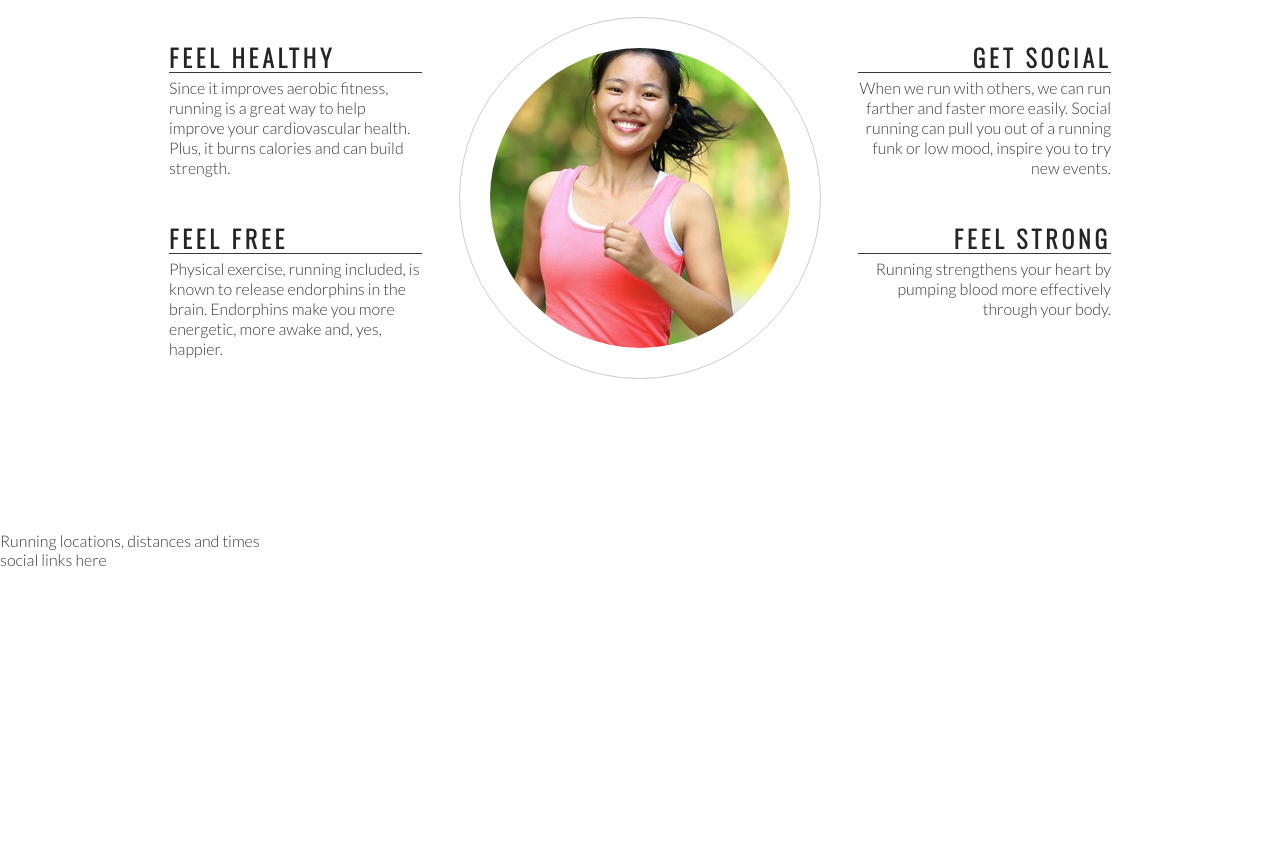
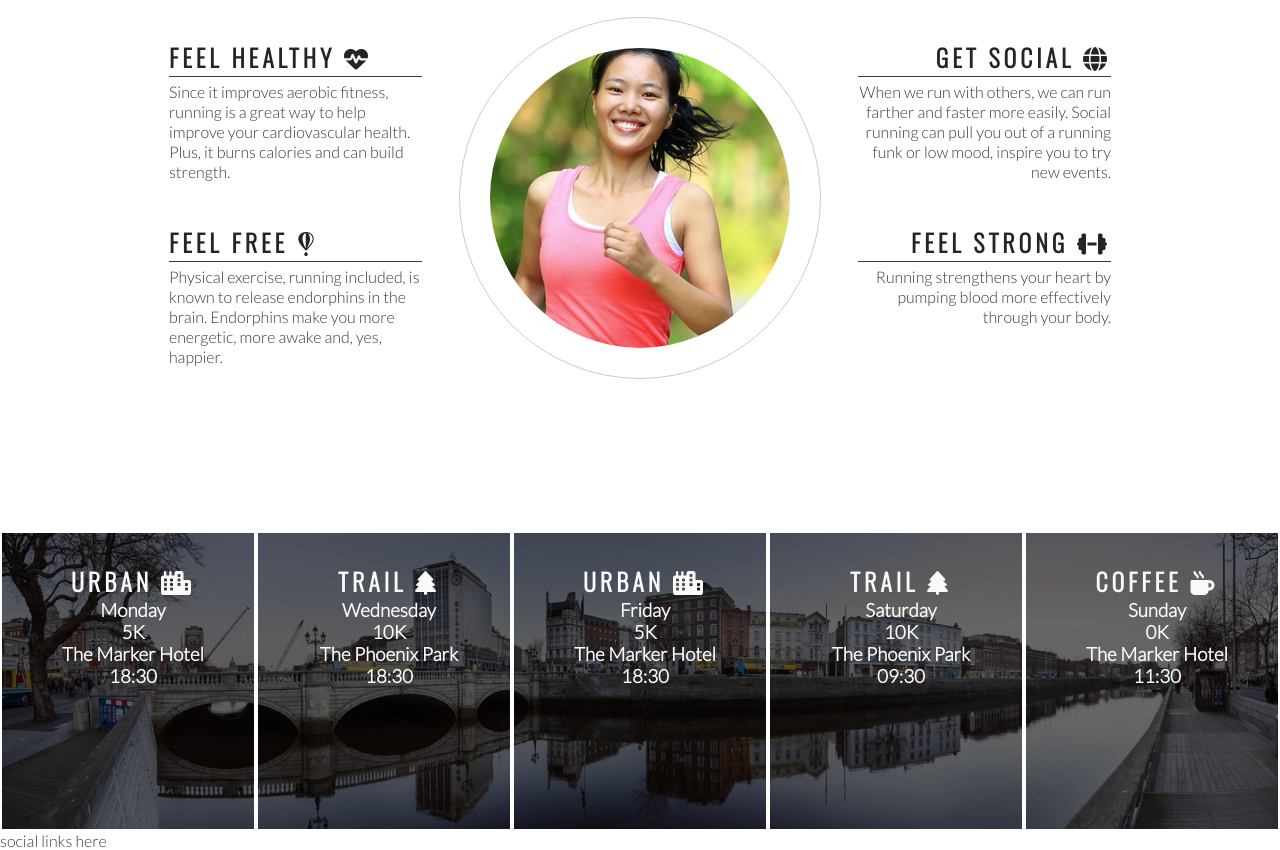
Before and after one commit to DaithiGarry/love-running, a plain HTML site: page index.html in a window 1280 px wide. Shown: the part 764-1614 px from the top of the page. Before the commit the page ends 1333 px from the top, so only its background shows below. Drawn offline with nearby package versions, Linux system fonts and the light colour scheme.

Commit message:
body times and formating

```diff
--- a/assets/css/style.css
+++ b/assets/css/style.css
@@ -187,3 +187,30 @@ hr {
     height: 100%;
     border-radius: 50%;
 }
+
+/* event times */
+
+#times {
+    background-image: url('../images/times-background.webp');
+    background-repeat: no-repeat;
+    background-size: cover;
+    background-position: center;
+    width: 100%;
+    overflow: hidden;
+}
+
+#times div {
+    color: #fafafa;
+    background-color: rgba(0, 0, 0, .6);
+    width: 20%;
+    height: 300px;
+    float: left;
+    padding: 30px 0 0 10px;
+    text-align: center;
+    border: 2px solid white;
+    box-sizing: border-box;
+}
+
+#times h2 {
+    color: #fafafa;
+}
--- a/index.html
+++ b/index.html
@@ -41,7 +41,7 @@
         <h2 id="welcome">Why Love Running With Us?</h2>
         <div id="left-about">
             <div class="left-about-heading">
-                <h2>Feel Healthy</h2>
+                <h2>Feel Healthy <i class="fas fa-heartbeat"></i></h2>
                 <hr>
                 <p>
                     Since it improves aerobic fitness, running is a great way to help improve your cardiovascular
@@ -49,7 +49,7 @@
                 </p>
             </div>
             <div class="left-about-heading">
-                <h2>Feel Free</h2>
+                <h2>Feel Free <i class="fab fa-fly"></i></h2>
                 <hr>
                 <p>
                     Physical exercise, running included, is known to release endorphins in the brain. Endorphins make
@@ -59,7 +59,7 @@
         </div>
         <div id="right-about">
             <div class="right-about-heading">
-                <h2>Get Social</h2>
+                <h2>Get Social <i class="fas fa-globe"></i></h2>
                 <hr>
                 <p>
                     When we run with others, we can run farther and faster more easily. Social running can pull you out
@@ -67,7 +67,7 @@
                 </p>
             </div>
             <div class="right-about-heading">
-                <h2>Feel Strong</h2>
+                <h2>Feel Strong <i class="fas fa-dumbbell"></i></h2>
                 <hr>
                 <p>
                     Running strengthens your heart by pumping blood more effectively through your body.
@@ -80,11 +80,48 @@
             </div>
         </div>
     </section>
-    <section>
-        Running locations, distances and times
+    <section id="times">
+        <div>
+            <h2>Urban <i class="fas fa-city"></i></h2>
+            <h3>Monday</h3>
+            <h3>5K</h3>
+            <h3>The Marker Hotel</h3>
+            <h3>18:30</h3>
+        </div>
+        <div>
+            <h2>Trail <i class="fas fa-tree"></i></h2>
+            <h3>Wednesday</h3>
+            <h3>10K</h3>
+            <h3>The Phoenix Park</h3>
+            <h3>18:30</h3>
+        </div>
+        <div>
+            <h2>Urban <i class="fas fa-city"></i></h2>
+            <h3>Friday</h3>
+            <h3>5K</h3>
+            <h3>The Marker Hotel</h3>
+            <h3>18:30</h3>
+        </div>
+        <div>
+            <h2>Trail <i class="fas fa-tree"></i></h2>
+            <h3>Saturday</h3>
+            <h3>10K</h3>
+            <h3>The Phoenix Park</h3>
+            <h3>09:30</h3>
+        </div>
+        <div>
+            <h2>Coffee <i class="fas fa-mug-hot"></i></h2>
+            <h3>Sunday</h3>
+            <h3>0K</h3>
+            <h3>The Marker Hotel</h3>
+            <h3>11:30</h3>
+        </div>
     </section>
     <footer>
         social links here
     </footer>
+
+    <!-- font awesome script -->
+    <script src="https://kit.fontawesome.com/c7dbda0798.js" crossorigin="anonymous"></script>
 </body>
 </html>
```
Also changed, not shown: assets/images/times-background.webp (added).
